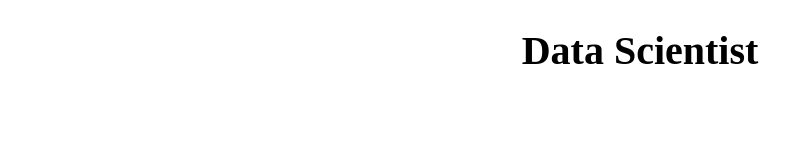
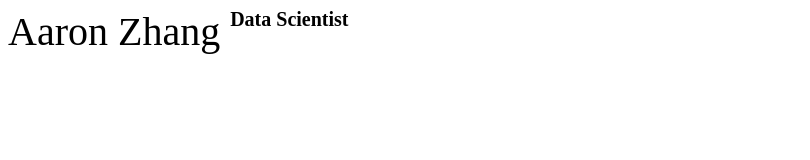
Before and after one commit to azhang413/Portfolio, a plain HTML site: page index.html in a window 1280 px wide. Shown: the whole page, without its empty margins (0-810 px from the left). Drawn offline with Linux system fonts and the light colour scheme.

Commit message:
flexboxing

```diff
--- a/css/style.css
+++ b/css/style.css
@@ -1,5 +1,19 @@
+.main {
+  display: flex;
+}
+
+.title {
+  display: flex;
+  flex-direction: row;
+  flex-grow: 1.5;
+}
+
+.name {
+  font-size: 40px;
+}
+
 .words-wrapper {
-  font-size: 40px;
+  font-size: 20px;
   font-weight: bold;
   text-align: center;
 }
--- a/index.html
+++ b/index.html
@@ -7,7 +7,12 @@
   <link rel="stylesheet" href="css/style.css">
   </head>
 <body>
-  <h1 class="words-wrapper">
+  <div class="main">
+    <div class="title">
+      <div class="name">
+        Aaron Zhang
+      </div>
+      <div class="words-wrapper">
         <span class="words">
           <span class="current" data-color="#000">Aaron Zhang</span>
           <span data-color="#000">Software Developer</span>
@@ -18,7 +23,10 @@
           <span data-color="#000">Rock Climber</span>
           <span data-color="#000">Dude</span>
         </span>
-  </h1>
+      </div>
+    </div>
+    <div class="spacer"></div>
+  </div>
   <script src="js/script.js"></script>
 </body>
 </html>
```
Lines whose indentation alone changed are shown as unchanged.
